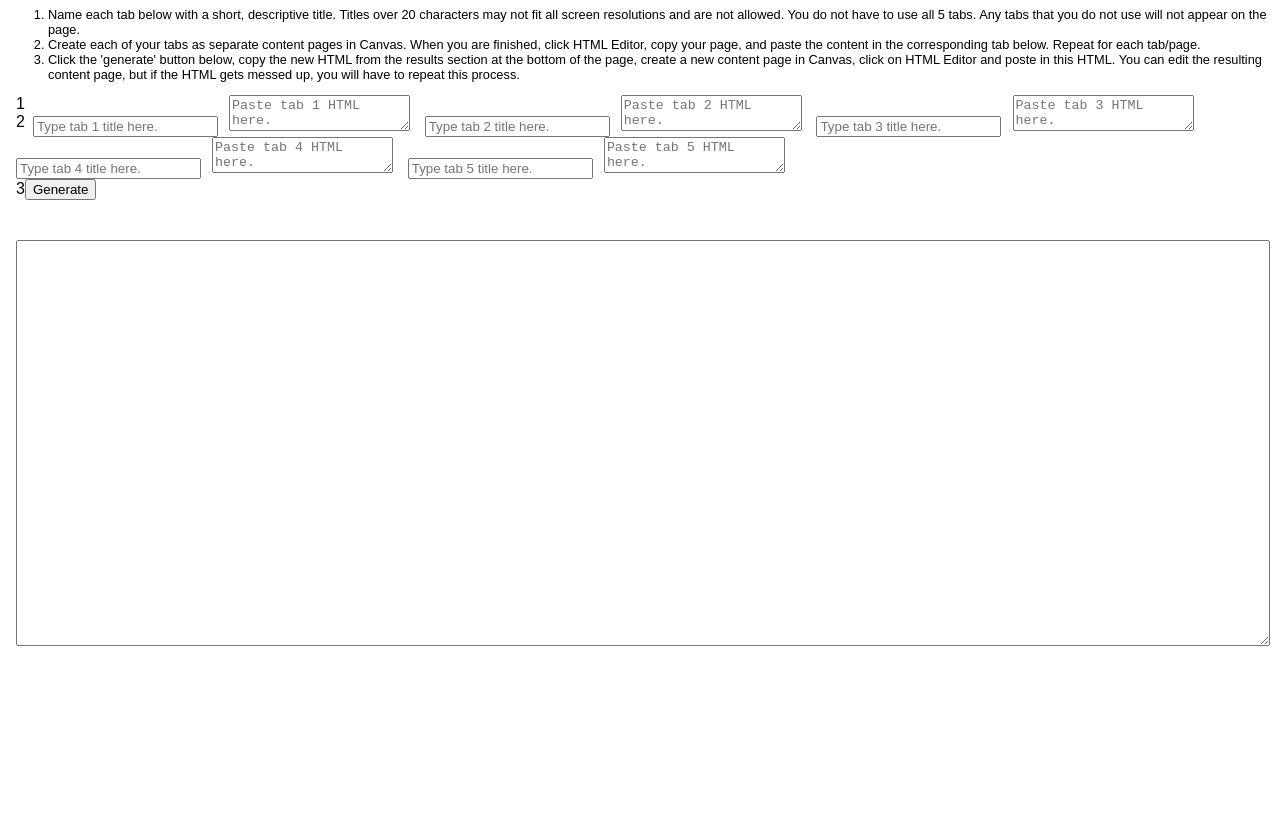
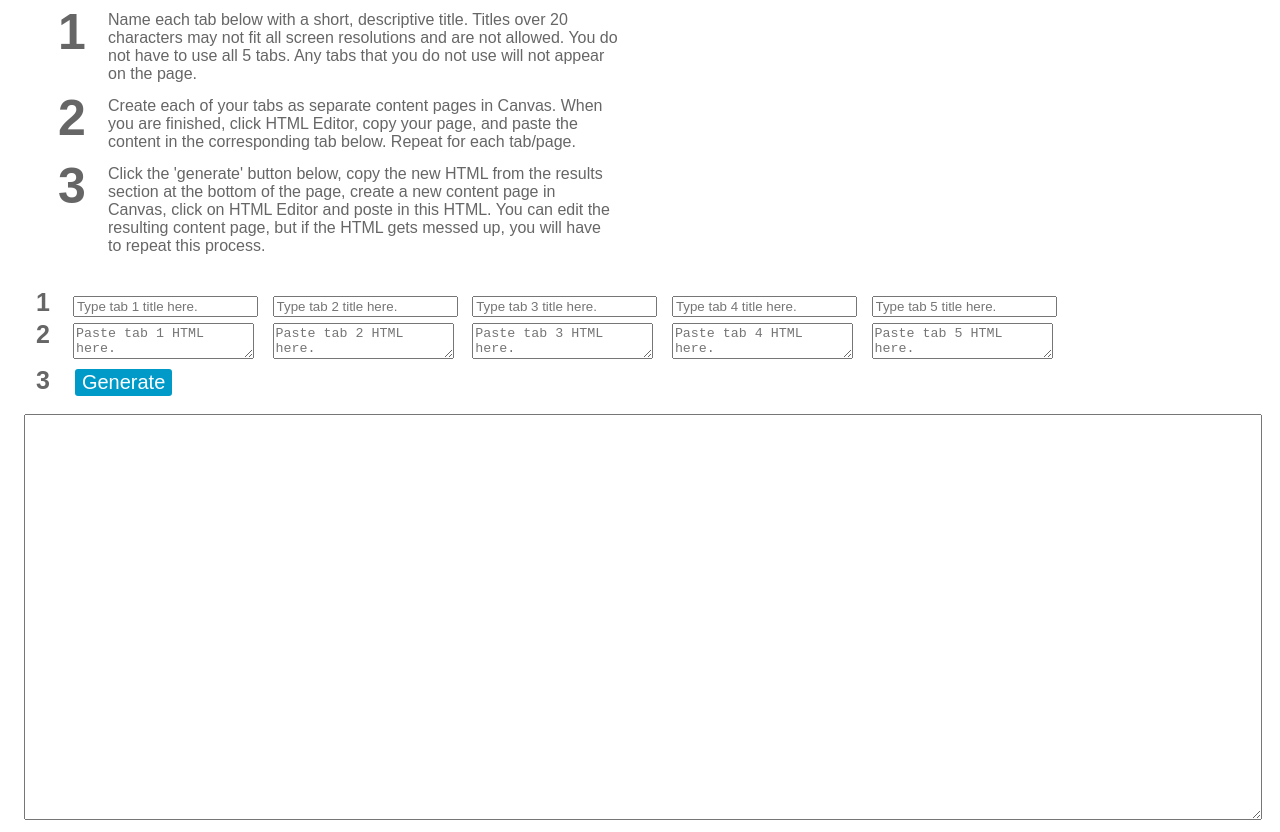
Before and after one commit to lincolnlutheran/canvas-lms-tabs, a plain HTML site: page index.html in a window 1280 px wide. Shown: the part 73-905 px from the top of the page. Before the commit the page ends 800 px from the top, so only its background shows below. Drawn offline with Linux system fonts and the light colour scheme.

Commit message:
style added for button and instructions

```diff
--- a/style.css
+++ b/style.css
@@ -1,20 +1,45 @@
 body {
     font-family: Arial, sans-serif;
+  color: #666;
 }
 
+/* Instructions */
+
 .instructions {
-    font-size: 0.8em;
+  counter-reset: my-counter;
+  width: 600px;
+  margin: 10px
 }
+
+.instructions ol {
+  list-style-type: none;
+}
+
+.instructions  li {
+  position: relative;
+  font: bold 18px;
+  padding: 4px 0 10px 50px;
+}
+
+.instructions li:before {
+  content: counter(my-counter);
+  counter-increment: my-counter;
+  position: absolute;
+  left: 0;
+  top: 0;
+  font: bold 50px/1 Sans-Serif;
+}
+
+.numbers {
+  font: bold 25px/1 Sans-Serif;
+  padding: 1px 15px 6px 20px;
+}
+
+/* Inputs */
 
 .tab-inputs {
     display: flex;
     flex-wrap: wrap;
-}
-
-.tab-inputs label {
-    margin-top: 0.5em;
-    display: block;
-    visibility: hidden;
 }
 
 #tab-form {
@@ -22,18 +47,43 @@ body {
 }
 
 .tab-input {
+    margin-top: 0.5em;
     margin-right: 0.5em;
+    display: block;
 }
 
 /* Result box */
 
 .result-wrapper {
-    margin-top: 2em;
-    padding: 0.5em;
+    padding: 0em 1em 0em 1em;
 }
 
 .result-wrapper textarea {
     width: 100%;
     height: 30em;
+}
 
+/* Button */
+
+.button-wrapper button {
+  margin: 0 auto;
+  font-size: 1.25rem;
+  margin: 10px 10px 10px 10px;
+  xxxpadding: 1.25rem 2.5rem;
+  xxxdisplay: block;
+  background-color: #009ac9;
+  border: 1px solid transparent;
+  color: #ffffff;
+  font-weight: 300;
+  -webkit-border-radius: 3px;
+  border-radius: 3px;
+  -webkit-transition: all 0.3s ease-in-out;
+  -moz-transition: all 0.3s ease-in-out;
+  transition: all 0.3s ease-in-out;
 }
+
+.button-wrapper button:hover {
+  background-color: #ffffff;
+  color: #009ac9;
+  border-color: #009ac9;
+}
```
